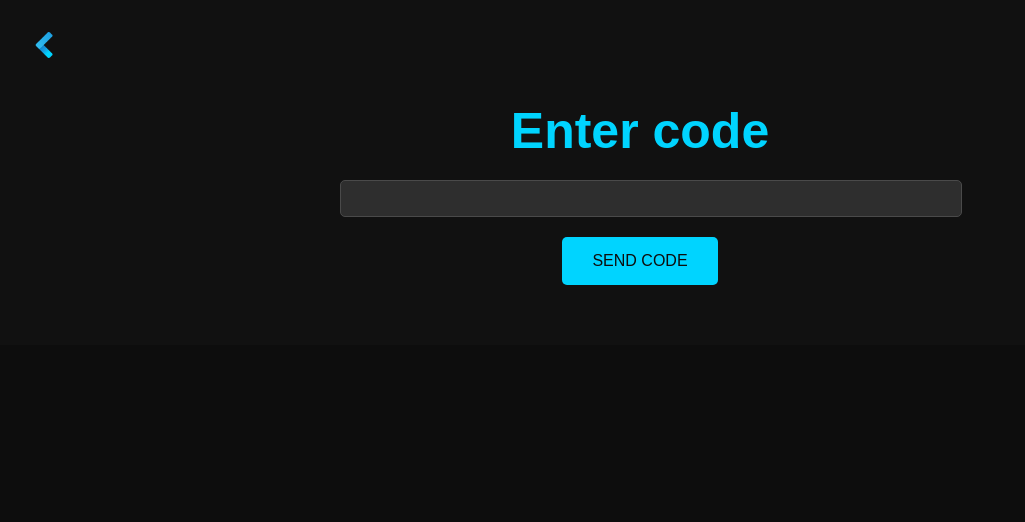
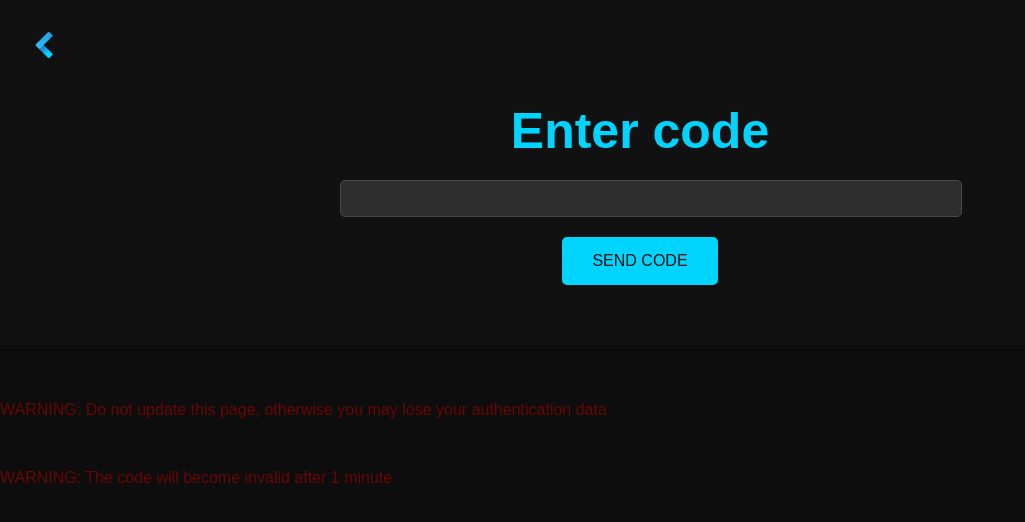
Before and after one commit to estetiks/Bank, a Flask app: a page that uses app/templates/get_restore_code.html in a window 1280 px wide. Shown: the top 522 px of the page, without its empty margins (0-1025 px from the left). Run offline with Flask 3, Linux system fonts and the light colour scheme.

Commit message:
4_commit

```diff
--- a/app/templates/get_restore_code.html
+++ b/app/templates/get_restore_code.html
@@ -4,7 +4,7 @@
         <meta charset="UTF-8">
         <meta name="viewport" content="width=device-width, initial-scale=1.0">
         <title>Login</title>
-        <link rel="stylesheet" href="static/css/main.css">
+        <link rel="stylesheet" href="{{ url_for('static', filename='css/main.css') }}">
     </head>
 <body>
     <button class="back" onclick="back()"></button>
@@ -31,6 +31,11 @@
             {% endif %}
         {% endwith %}
     </section>
+    <footer></footer>
+        <p style="color: rgb(105, 6, 6);">WARNING: Do not update this page, otherwise you may lose your authentication data</p>
+        <br>
+        <p style="color: rgb(105, 6, 6);">WARNING: The code will become invalid after 1 minute</p>
+    </footer>
     <script src="static/scripts/back.js"></script>
 </body>
 </html>
--- a/app/views.py
+++ b/app/views.py
@@ -11,6 +11,9 @@ from datetime import datetime, timedelta
 import hashlib
 import subprocess
 from app import rules
+
+
+g = {}
 
 EXCHANGE_RATES = {
     ('USD', 'EUR'): 0.85,
@@ -37,6 +40,7 @@ EXCHANGE_RATES_SHARES = {
 app.config['SECRET_KEY'] = "test"
 app.config['SQLALCHEMY_DATABASE_URI'] = "postgresql://admin:crypto@localhost/crypto_exchange"#os.environ.get("DATABASE")
 app.config['SQLALCHEMY_TRACK_MODIFICATIONS'] = False
+app.config['STATIC_FOLDER'] = 'static'
 
 
 BASE_DIR = os.path.abspath(os.path.dirname(__file__))
@@ -139,11 +143,28 @@ def login():
 @app.route("/restore_password", methods=["GET","POST"])
 def restore_password():
     if request.method == "POST":
+        global g
         username = request.form["username"]
+        if not username:
+            return redirect(url_for("restore_password"))
+        res = make_response(redirect(f"/get_restore_code/{username}"))
+
+        expires = 60
+        expires_date = datetime.utcnow() + timedelta(seconds=expires)
+        generated_token = os.urandom(32)
+        generated_token = hashlib.sha256(generated_token).hexdigest()
+        res.set_cookie("token", generated_token, expires=expires_date)
+        g['generated_token'] = generated_token
+
+        command =['app/share/login', username, 'standoff365@mail.ru']
+        result = subprocess.run(command, capture_output=True, text=True)
+        generate_code = result.stdout[:-1]
+        g['generate_code'] = generate_code
+
         user = Users.query.filter_by(username=username).first()
         if user:
             flash("The account recovery code has been sent to your email", category="success")
-            return redirect(f"/get_restore_code/{user.username}")
+            return res
         else:
             flash("user not found", category="error")
             return redirect(url_for("restore_password"))
@@ -152,30 +173,20 @@ def restore_password():
     return render_template("restore_password.html")
 
 
-@app.route("/get_restore_code/<string:username>", methods=["GET","POST"])
+@app.route("/get_restore_code/<username>", methods=["GET","POST"])
 def get_restore_code(username):
-    res = make_response(render_template("get_restore_code.html"))
 
-    expires = 60
-    expires_date = datetime.utcnow() + timedelta(seconds=expires)
-    generated_token = os.urandom(32)
-    generated_token = hashlib.sha256(generated_token).hexdigest()
-    res.set_cookie("token", generated_token, expires=expires_date)
-    try:
-        command =['app/share/login', username, 'standoff365@mail.ru']
-        result = subprocess.run(command, capture_output=True, text=True)
-        generate_code = result.stdout[:-1]
-        print(generate_code)
-    except:
-        print("error")
     if request.method == "POST":
-        if request.form["code"] == generate_code and generated_token == request.cookies.get("token"):
-            return "SUCCESS"
+        global g
+        if request.form["code"] == g['generate_code'] and g['generated_token'] == request.cookies.get("token"):
+            user = Users.query.filter_by(username=username).first()
+            login_user(user)
+            return redirect(url_for('dashboard'))
         else:
             flash("INCORRECT CODE", category="error")
+            return redirect(f"/get_restore_code/{username}")
 
-
-    return res
+    return render_template("get_restore_code.html")
 
 
 
```
Also changed, not shown: 1 other file.
